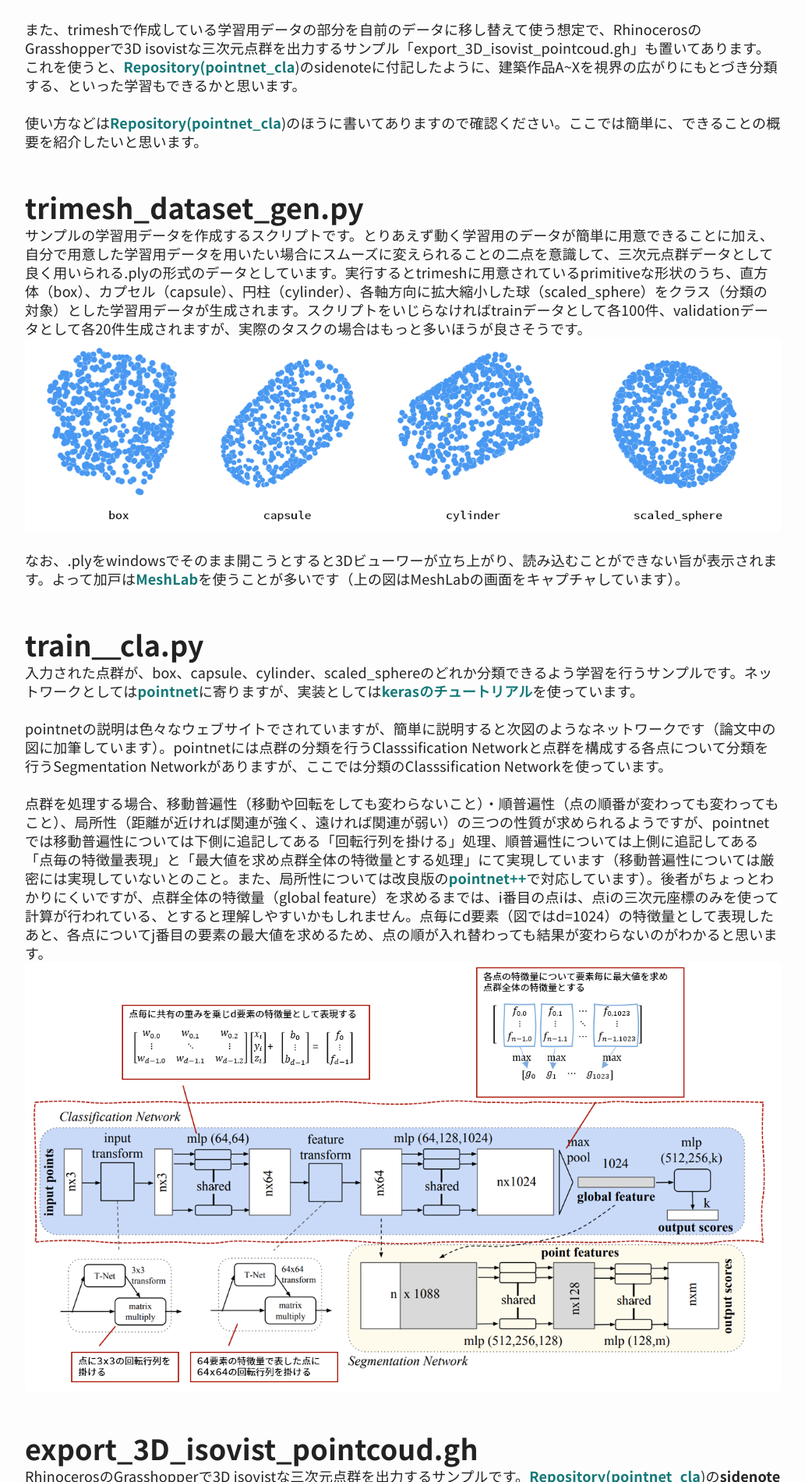
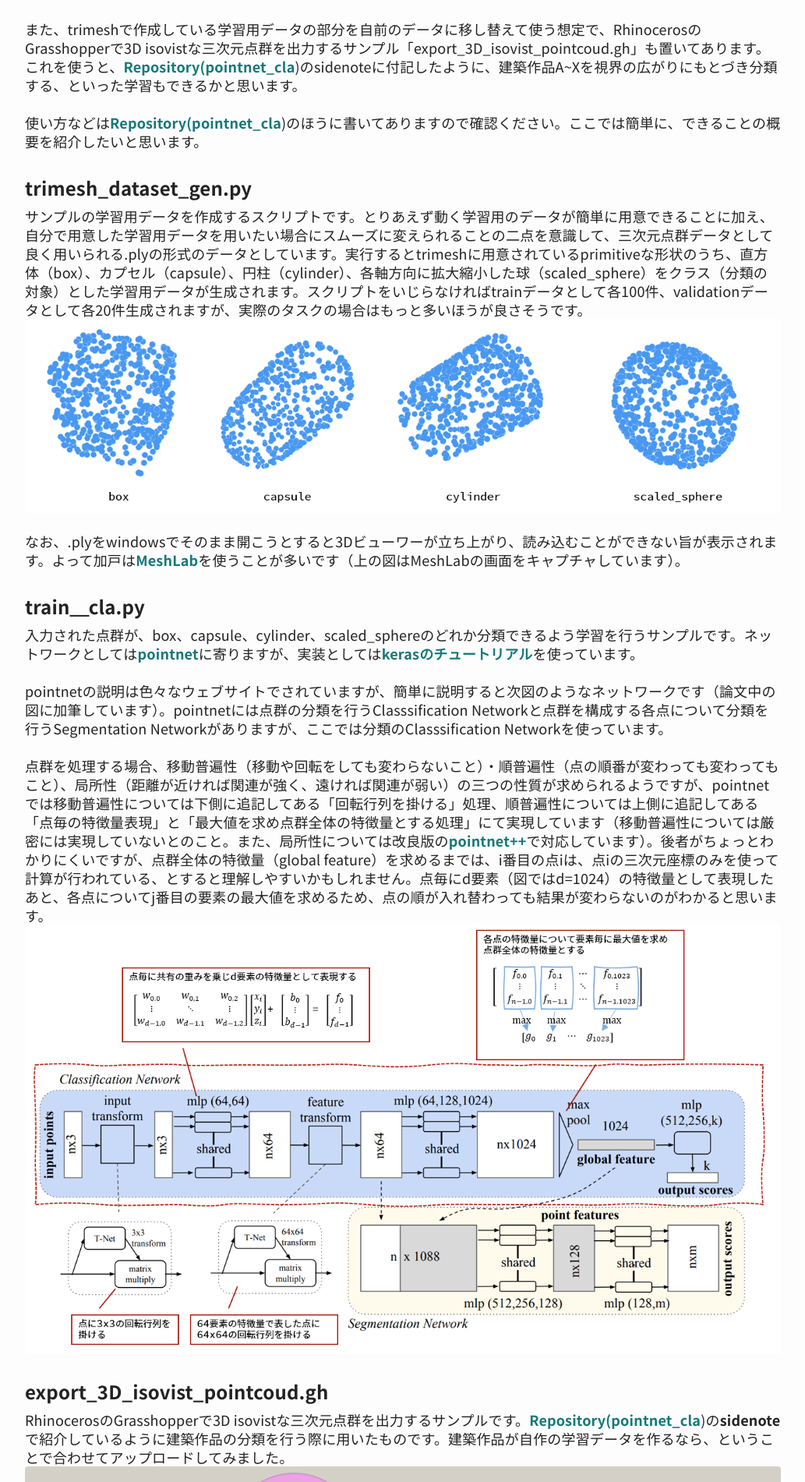
Before and after one commit to ail-and-colleagues/ail-and-colleagues.github.io, a Jekyll site: the page built from _posts/2022-07-15-pointnet_cla.md, in a window 1280 px wide. Shown: the part 551-2452 px from the top of the page at 78% size, without its empty margins (123-1156 px from the left). Built offline with Jekyll 4.4.1, drawn with Linux system fonts in a browser that asks for light colours.

Commit message:
fix headline.

```diff
--- a/_posts/2022-07-15-pointnet_cla.md
+++ b/_posts/2022-07-15-pointnet_cla.md
@@ -17,13 +17,13 @@ Repository: [pointnet_cla](https://github.com/ail-and-colleagues/pointnet_cla)
 
 使い方などは[Repository(pointnet_cla](https://github.com/ail-and-colleagues/pointnet_cla))のほうに書いてありますので確認ください。ここでは簡単に、できることの概要を紹介したいと思います。
 
-## trimesh_dataset_gen.py
+### trimesh_dataset_gen.py
 サンプルの学習用データを作成するスクリプトです。とりあえず動く学習用のデータが簡単に用意できることに加え、自分で用意した学習用データを用いたい場合にスムーズに変えられることの二点を意識して、三次元点群データとして良く用いられる.plyの形式のデータとしています。実行するとtrimeshに用意されているprimitiveな形状のうち、直方体（box）、カプセル（capsule）、円柱（cylinder）、各軸方向に拡大縮小した球（scaled_sphere）をクラス（分類の対象）とした学習用データが生成されます。スクリプトをいじらなければtrainデータとして各100件、validationデータとして各20件生成されますが、実際のタスクの場合はもっと多いほうが良さそうです。
 ![trimesh_primitives](../img/2022/pointnet_trimesh_primitives.png)
 
 なお、.plyをwindowsでそのまま開こうとすると3Dビューワーが立ち上がり、読み込むことができない旨が表示されます。よって加戸は[MeshLab](https://www.meshlab.net/)を使うことが多いです（上の図はMeshLabの画面をキャプチャしています）。
 
-##  train＿cla.py
+###  train＿cla.py
 入力された点群が、box、capsule、cylinder、scaled_sphereのどれか分類できるよう学習を行うサンプルです。ネットワークとしては[pointnet](https://arxiv.org/abs/1612.00593)に寄りますが、実装としては[kerasのチュートリアル](https://keras.io/examples/vision/pointnet/)を使っています。
 
 pointnetの説明は色々なウェブサイトでされていますが、簡単に説明すると次図のようなネットワークです（論文中の図に加筆しています）。pointnetには点群の分類を行うClasssification Networkと点群を構成する各点について分類を行うSegmentation Networkがありますが、ここでは分類のClasssification Networkを使っています。
@@ -31,12 +31,12 @@ pointnetの説明は色々なウェブサイトでされていますが、簡単
 点群を処理する場合、移動普遍性（移動や回転をしても変わらないこと）・順普遍性（点の順番が変わっても変わってもこと）、局所性（距離が近ければ関連が強く、遠ければ関連が弱い）の三つの性質が求められるようですが、pointnetでは移動普遍性については下側に追記してある「回転行列を掛ける」処理、順普遍性については上側に追記してある「点毎の特徴量表現」と「最大値を求め点群全体の特徴量とする処理」にて実現しています（移動普遍性については厳密には実現していないとのこと。また、局所性については改良版の[pointnet++](https://arxiv.org/abs/1706.02413)で対応しています）。後者がちょっとわかりにくいですが、点群全体の特徴量（global feature）を求めるまでは、i番目の点iは、点iの三次元座標のみを使って計算が行われている、とすると理解しやすいかもしれません。点毎にd要素（図ではd=1024）の特徴量として表現したあと、各点についてj番目の要素の最大値を求めるため、点の順が入れ替わっても結果が変わらないのがわかると思います。
 ![pointnet_network](../img/2022/pointnet_network.png)
 
-## export_3D_isovist_pointcoud.gh
+### export_3D_isovist_pointcoud.gh
 RhinocerosのGrasshopperで3D isovistな三次元点群を出力するサンプルです。[Repository(pointnet_cla](https://github.com/ail-and-colleagues/pointnet_cla))の**sidenote**で紹介しているように建築作品の分類を行う際に用いたものです。建築作品が自作の学習データを作るなら、ということで合わせてアップロードしてみました。
 ![grasshopper_pcd_export_sample](../img/2022/pointnet_grasshopper_pcd_export_sample.png)
 
 
-## 関連
+### 関連
 - [pointnet](https://arxiv.org/abs/1612.00593)
 - [trimesh](https://trimsh.org/index.html)
 - [kerasのチュートリアル: pointnet](https://keras.io/examples/vision/pointnet/)
```
Also changed, not shown: _posts/2022-01-27-Grasshopperをgitする.md (+3 -3 lines), _posts/2022-04-20-add_descriptions_to_theta360.md (+3 -3 lines).
